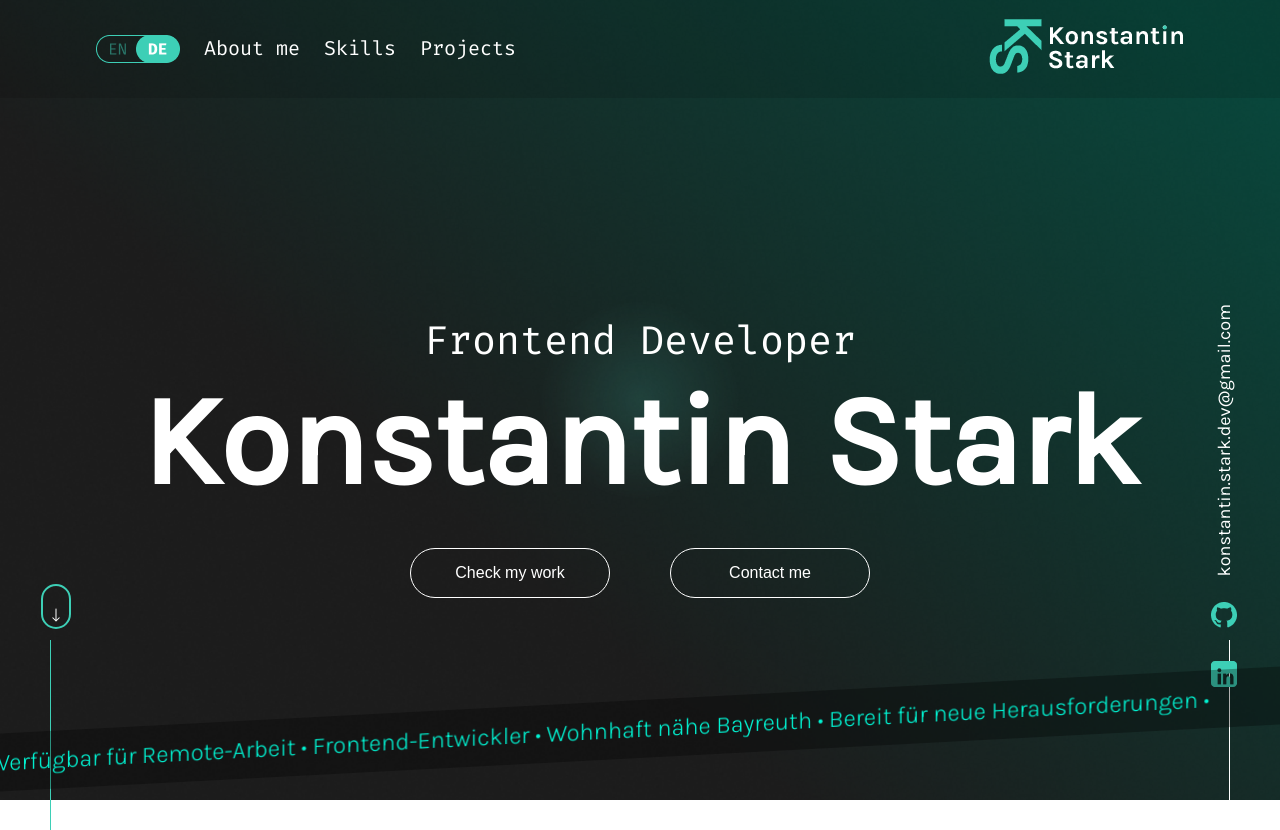
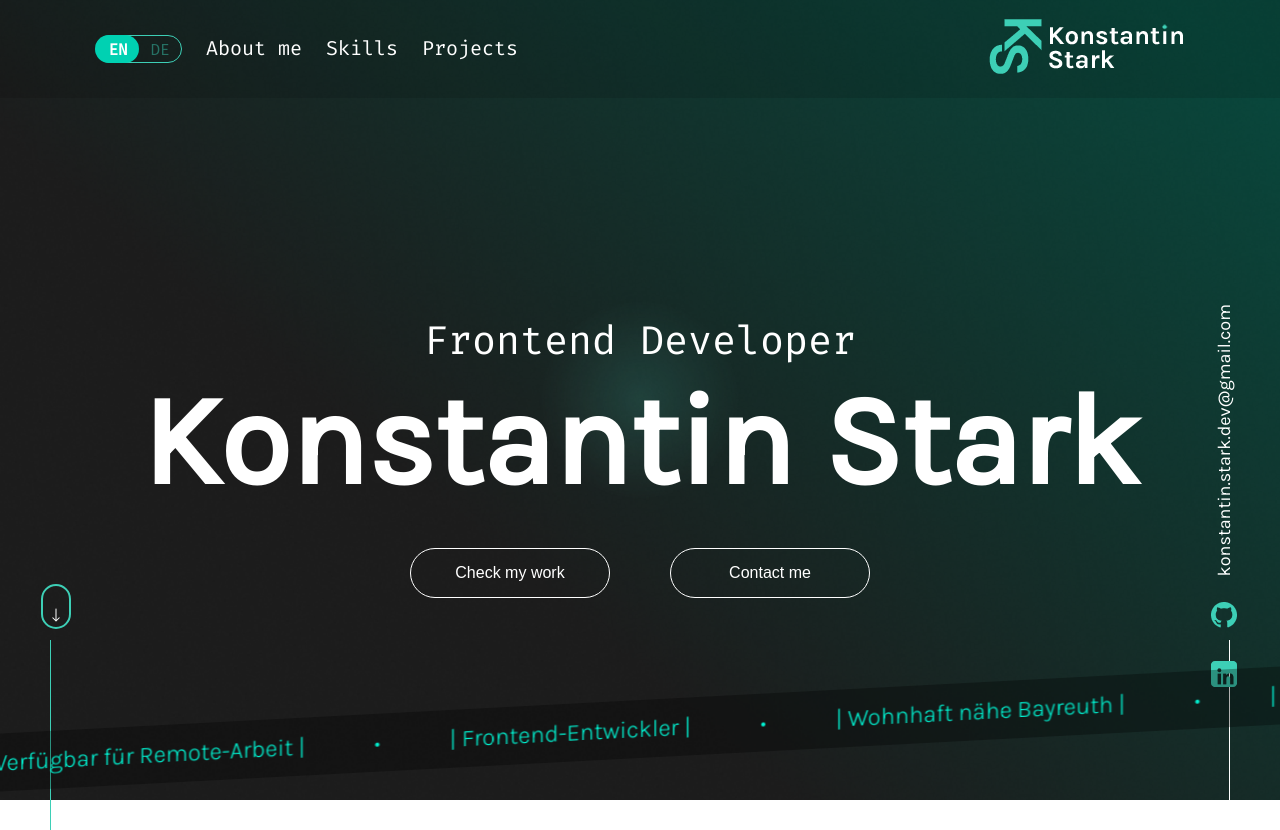
Before and after one commit to KonstantinStark/angular-portfolio, an Angular app: page / in a window 1280 px wide. Built offline with nearby package versions, Linux system fonts and the light colour scheme.

Commit message:
toggle language switch

```diff
--- a/src/app/main-content/landing-page/landing-page.component.html
+++ b/src/app/main-content/landing-page/landing-page.component.html
@@ -23,8 +23,11 @@
 
     <div class="scrolling-banner">
         <div class="scrolling-text">
-            <p>Verfügbar für Remote-Arbeit <span class="dot-text">•</span> Frontend-Entwickler <span class="dot-text">•</span> Wohnhaft nähe Bayreuth <span class="dot-text">•</span> Bereit für neue
-                Herausforderungen <span class="dot-text">•</span>
+            <p>| Verfügbar für Remote-Arbeit <span class="dot-text">| • |</span> Frontend-Entwickler <span class="dot-text">| • |</span> Wohnhaft nähe Bayreuth <span class="dot-text">| • |</span> Bereit für neue
+                Herausforderungen <span class="dot-text">|</span> <span class="dot-text"> • |</span> Verfügbar für Remote-Arbeit <span class="dot-text">| • |</span> Frontend-Entwickler <span class="dot-text">| • |</span> Wohnhaft nähe Bayreuth <span class="dot-text">| • |</span> Bereit für neue
+                Herausforderungen <span class="dot-text">|</span> | Verfügbar für Remote-Arbeit <span class="dot-text">| • |</span> Frontend-Entwickler <span class="dot-text">| • |</span> Wohnhaft nähe Bayreuth <span class="dot-text">| • |</span> Bereit für neue
+                Herausforderungen <span class="dot-text">|</span> <span class="dot-text"> • |</span> Verfügbar für Remote-Arbeit <span class="dot-text">| • |</span> Frontend-Entwickler <span class="dot-text">| • |</span> Wohnhaft nähe Bayreuth <span class="dot-text">| • |</span> Bereit für neue
+                Herausforderungen <span class="dot-text">|</span>
             </p>
         </div>
     </div>
--- a/src/app/main-content/landing-page/landing-page.component.scss
+++ b/src/app/main-content/landing-page/landing-page.component.scss
@@ -66,7 +66,7 @@ h2 {
             color: $green-color;
 
             .button-text {
-                animation: button_text_slide 3s forwards;
+                animation: button_text_slide 4s forwards;
             }
         }
 
@@ -84,18 +84,22 @@ h2 {
     0% {
         left: 0;
     }
+
     29% {
         left: -120%;
     }
+
     30% {
         opacity: 0;
         left: 120%;
     }
+
     31% {
         opacity: 1;
     }
+
     80% {
-        left: 0;
+        left: 20%;
     }
 }
 
@@ -122,12 +126,14 @@ h2 {
         font-size: 24px;
         font-weight: 100;
         animation: scroll-text 100s linear infinite;
+
+        .dot-text {
+            word-spacing: 4rem;
+        }
     }
 }
 
-.dot-text {
-    word-spacing: 4rem;
-}
+
 
 @keyframes scroll-text {
     0% {
--- a/src/app/main-content/landing-page/navbar/navbar.component.html
+++ b/src/app/main-content/landing-page/navbar/navbar.component.html
@@ -1,6 +1,12 @@
 <div class="navbar">
     <div class="nav-links">
-        <img src="./assets/img/navbar/Deutsch.png" alt="">
+        <div class="toggle-switch">
+            <input type="checkbox" id="language-switch" />
+            <label for="language-switch">
+                <span class="switch-text en">EN</span>
+                <span class="switch-text de">DE</span>
+            </label>
+        </div>
         <a href="#about-me">About me</a>
         <a href="#skills">Skills</a>
         <a href="#projects">Projects</a>
--- a/src/app/main-content/landing-page/navbar/navbar.component.scss
+++ b/src/app/main-content/landing-page/navbar/navbar.component.scss
@@ -24,6 +24,7 @@
             text-decoration: none;
             cursor: pointer;
         }
+
         a::after {
             content: '';
             position: absolute;
@@ -36,8 +37,103 @@
             border-radius: 50%;
             opacity: 0;
         }
+
         a:hover::after {
             opacity: 1;
         }
     }
 }
+
+.toggle-switch {
+    position: relative;
+    width: 86px;
+    height: 28px;
+
+    input {
+        display: none;
+    }
+
+    label {
+        display: flex;
+        align-items: center;
+        justify-content: space-between;
+        width: 100%;
+        height: 100%;
+        border: 1px solid #3dcfb6;
+        border-radius: 20px;
+        background-color: transparent;
+        position: relative;
+        transition: border-color 0.2s ease;
+        cursor: pointer;
+
+        &::before {
+            content: '';
+            position: absolute;
+            left: -2%;
+            top: -4%;
+            width: 52%;
+            height: 108%;
+            background-color: #00d1b2;
+            border-radius: 22px;
+            transition: transform 0.3s ease, background-color 0.3s ease;
+        }
+
+        &:hover {
+            border-color: white;
+
+            &::before {
+                background-color: #00c4a7;
+            }
+        }
+
+        .switch-text {
+            font-size: 16px;
+            flex: 1;
+            text-align: center;
+            color: #3dcfb6;
+            font-weight: normal;
+            position: relative;
+        }
+
+        .de,
+        .en {
+            color: #267265;
+
+            &:hover {
+                color: #3dcfb6;
+            }
+        }
+    }
+
+    input {
+        &:checked+label {
+            &::before {
+                transform: translateX(100%);
+            }
+
+            &:hover::before {
+                background-color: #00b89b;
+            }
+
+            .de {
+                font-weight: bold;
+                color: white;
+            }
+
+            .en:hover {
+                color: #3dcfb6;
+            }
+        }
+
+        &:not(:checked)+label {
+            .en {
+                font-weight: bold;
+                color: white;
+            }
+
+            .de:hover {
+                color: #3dcfb6;
+            }
+        }
+    }
+}
```
Also changed, not shown: src/assets/img/navbar/starklogo.png.
